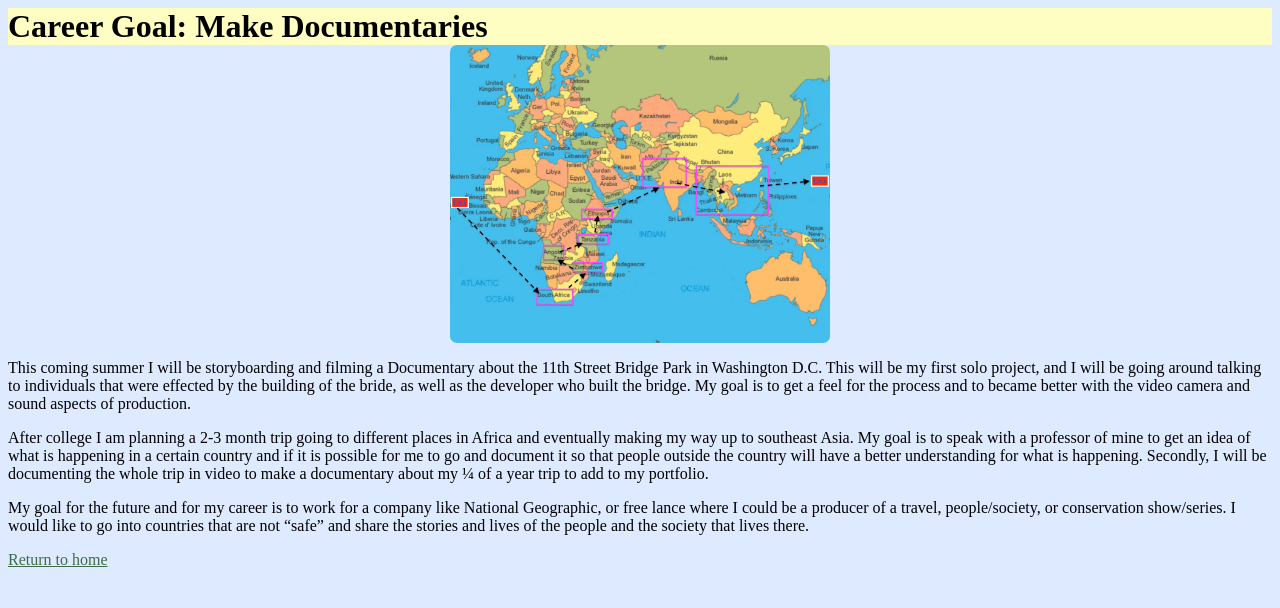
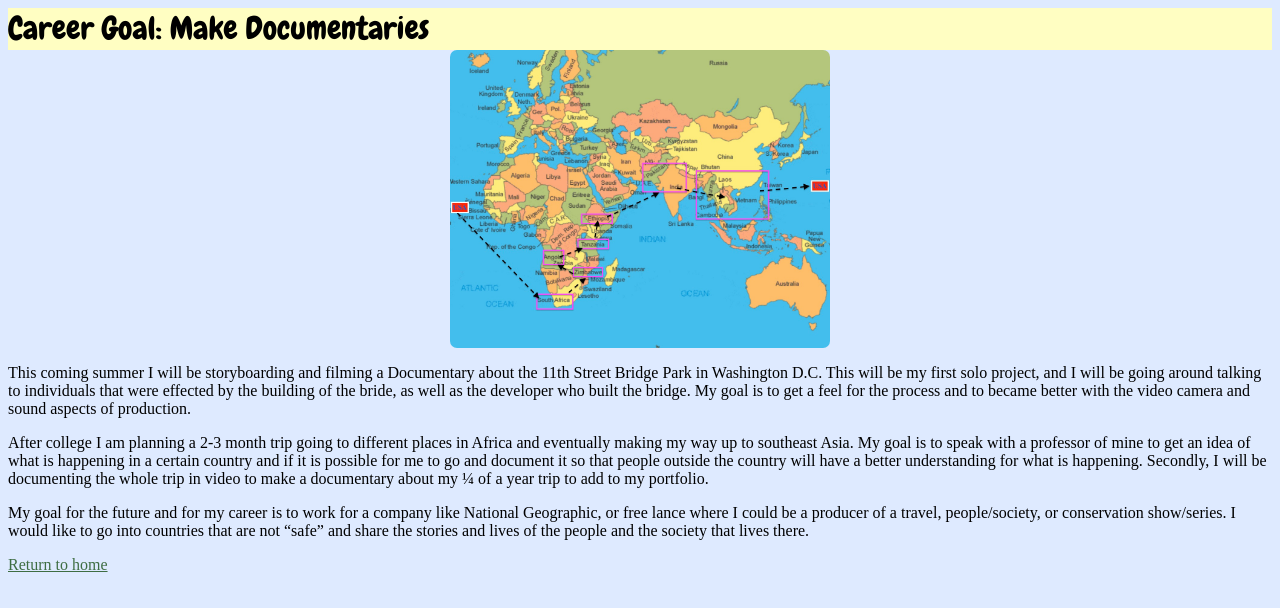
Before and after one commit to rwsiegel1223/2Fin2, a plain HTML site: page future.html in a window 1280 px wide. Drawn offline with Linux system fonts and the light colour scheme.

Commit message:
Font change

```diff
--- a/style.css
+++ b/style.css
@@ -1,3 +1,5 @@
+
+@import url('https://fonts.googleapis.com/css?family=Chewy');
 
 
 img {
@@ -41,6 +43,18 @@ body {
 
 
 }
+
+
+
+h1 {
+  font-family: "Chewy", sans-serif;
+  font-weight: normal;
+  text-align: left;
+  margin: 0;
+}
+
+
+
 
 
 
```
